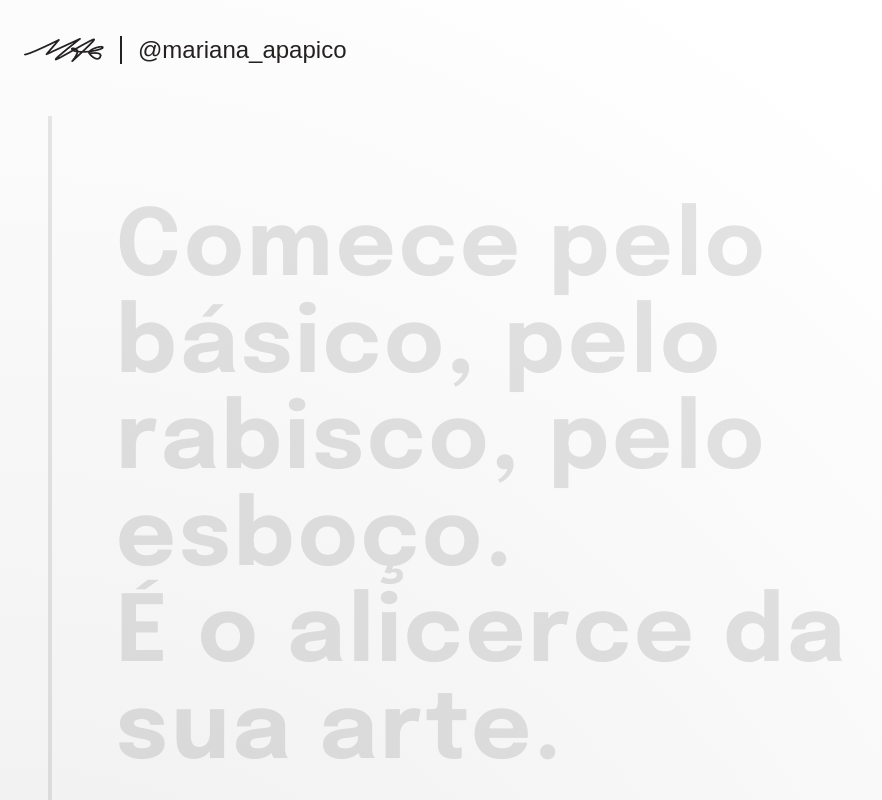
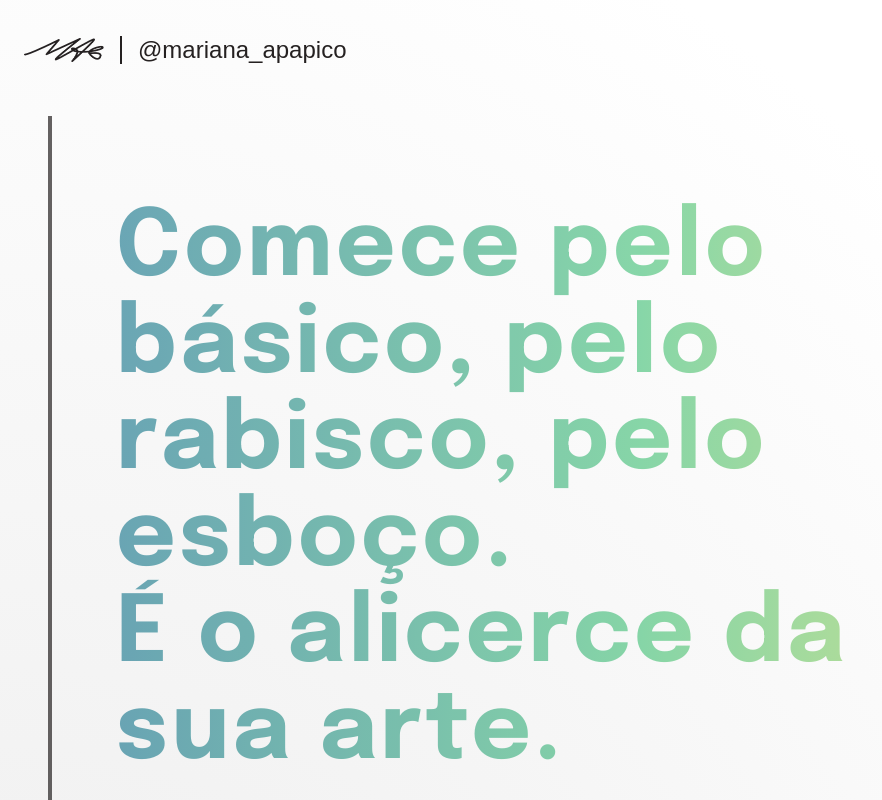
Before and after one commit to codigocafe/marianaapapico.com.br, a Next.js app: page / in a window 1280 px wide. Shown: the top 800 px of the page, without its empty margins (0-882 px from the left). Built offline with nearby package versions, Linux system fonts and the light colour scheme; a web font is replaced by a local one.

Commit message:
fix: remove text hover on the home page

```diff
--- a/src/_assets/css/home.module.scss
+++ b/src/_assets/css/home.module.scss
@@ -20,6 +20,8 @@
 }
 
 .title {
+    background: linear-gradient(90deg,rgba(42, 123, 155, 1) 0%, rgba(87, 199, 133, 1) 50%, rgba(237, 221, 83, 1) 100%);
+    background-clip: text;
     border-left: 4px solid $color-black;
     font-family: $font-epilogue;
     font-size: 92px;
@@ -27,16 +29,13 @@
     letter-spacing: 3px;
     line-height: 1.05;
     margin: 0 32px;
-    opacity: .1;
+    opacity: .7;
     padding: 86px 18% 86px 64px;
-    transition: all .2s ease-in-out;
+    -webkit-background-clip: text;
+    -webkit-text-fill-color: transparent;
+
 
     &:hover {
-        background: linear-gradient(90deg,rgba(42, 123, 155, 1) 0%, rgba(87, 199, 133, 1) 50%, rgba(237, 221, 83, 1) 100%);
-        background-clip: text;
         cursor: pointer;
-        opacity: .7;
-        -webkit-background-clip: text;
-        -webkit-text-fill-color: transparent;
     }
 }
```
